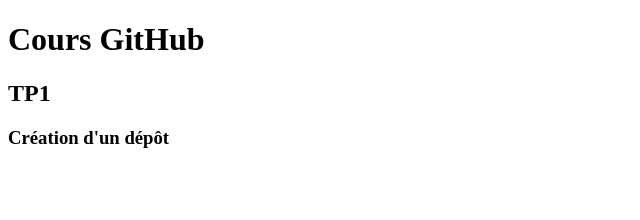
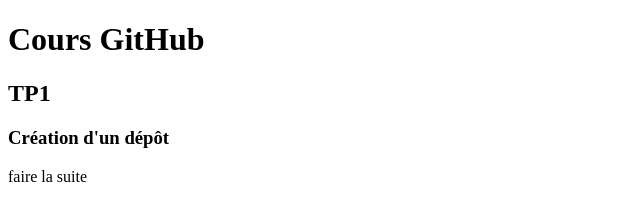
Before and after one commit to ChoukriSOULEIMAN/TP1-Dev, a plain HTML site: page index.html in a window 1280 px wide. Shown: the whole page, without its empty margins (0-640 px from the left). Drawn offline with Linux system fonts and the light colour scheme.

Commit message:
Première TP a été modifier

```diff
--- a/index.html
+++ b/index.html
@@ -9,5 +9,6 @@
     <h1>Cours GitHub </h1>
     <h2>TP1</h2>
     <h3>Création d'un dépôt</h3>
+    <p>faire la suite</p>
 </body>
 </html>
```
